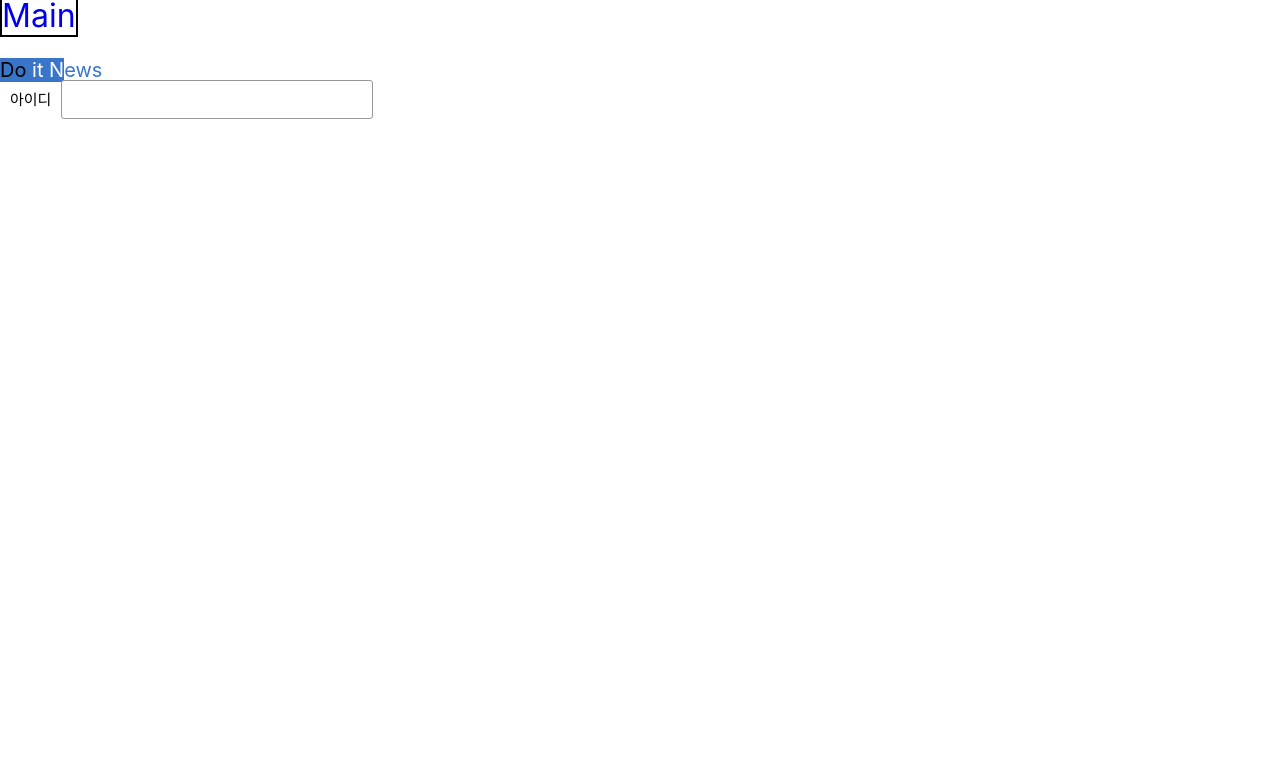
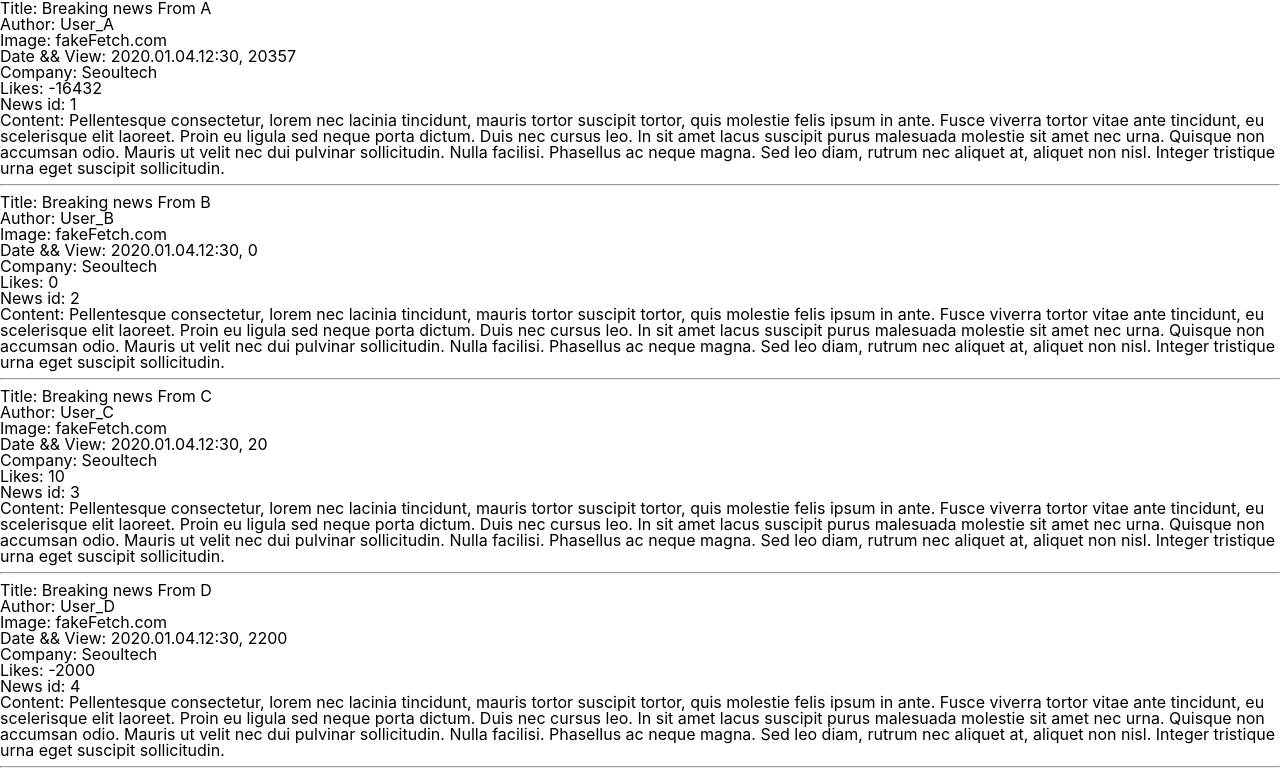
Before and after one commit to DINTeam/do-it-news-web-front, a Next.js app: page / in a window 1280 px wide. Shown: the top 775 px of the page. Built offline with nearby package versions, Linux system fonts and the light colour scheme.

Commit message:
[Feature] Home page에 fake api 적용

```diff
--- a/pages/index.js
+++ b/pages/index.js
@@ -1,15 +1,79 @@
-import Header from '../components/header';
-import Logo from '../components/logo';
-import Textfield from '../components/textfield';
+import PropTypes from 'prop-types';
+import { getNewsList } from '../api/news';
 
-const Home = () => {
+const CardNews = props => {
+  const { news } = props;
+
   return (
     <div>
-      <Header />
-      <Logo size="medium" />
-      <Textfield active label="아이디" />
+      <div>{`Title: ${news.newsName}`}</div>
+      <div>{`Author: ${news.author}`}</div>
+      <div>{`Image: ${news.profileImg}`}</div>
+      <div>{`Date && View: ${news.date}, ${news.views}`}</div>
+      <div>{`Company: ${news.company}`}</div>
+      <div>{`Likes: ${news.likes}`}</div>
+      <div>{`News id: ${news.newsId}`}</div>
+      <div>{`Content: ${news.newsContent}`}</div>
+      <hr />
     </div>
   );
 };
 
+CardNews.propTypes = {
+  news: PropTypes.shape({
+    newsId: PropTypes.string.isRequired,
+    newsName: PropTypes.string.isRequired,
+    author: PropTypes.string.isRequired,
+    date: PropTypes.string.isRequired,
+    views: PropTypes.number.isRequired,
+    company: PropTypes.string.isRequired,
+    profileImg: PropTypes.string.isRequired,
+    likes: PropTypes.number.isRequired,
+    newsContent: PropTypes.string.isRequired,
+  }).isRequired,
+};
+
+const Home = props => {
+  const { success, newsList, page, amount, totalPage } = props;
+
+  if (!success) return <div>Error</div>;
+  return (
+    <>
+      {newsList.map(news => (
+        <CardNews key={news.newsId} news={news} />
+      ))}
+    </>
+  );
+};
+
+export const getServerSideProps = async () => {
+  const newsListRes = await getNewsList(1, 10).then(res => res);
+
+  return {
+    props: {
+      ...newsListRes,
+    },
+  };
+};
+
+Home.propTypes = {
+  success: PropTypes.bool.isRequired,
+  newsList: PropTypes.arrayOf(
+    PropTypes.shape({
+      author: PropTypes.string.isRequired,
+      company: PropTypes.string.isRequired,
+      date: PropTypes.string.isRequired,
+      newsContent: PropTypes.string.isRequired,
+      newsId: PropTypes.string.isRequired,
+      newsName: PropTypes.string.isRequired,
+      views: PropTypes.number.isRequired,
+      profileImg: PropTypes.string.isRequired,
+      likes: PropTypes.number.isRequired,
+    }),
+  ).isRequired,
+  page: PropTypes.number.isRequired,
+  amount: PropTypes.number.isRequired,
+  totalPage: PropTypes.number.isRequired,
+};
+
 export default Home;
```
